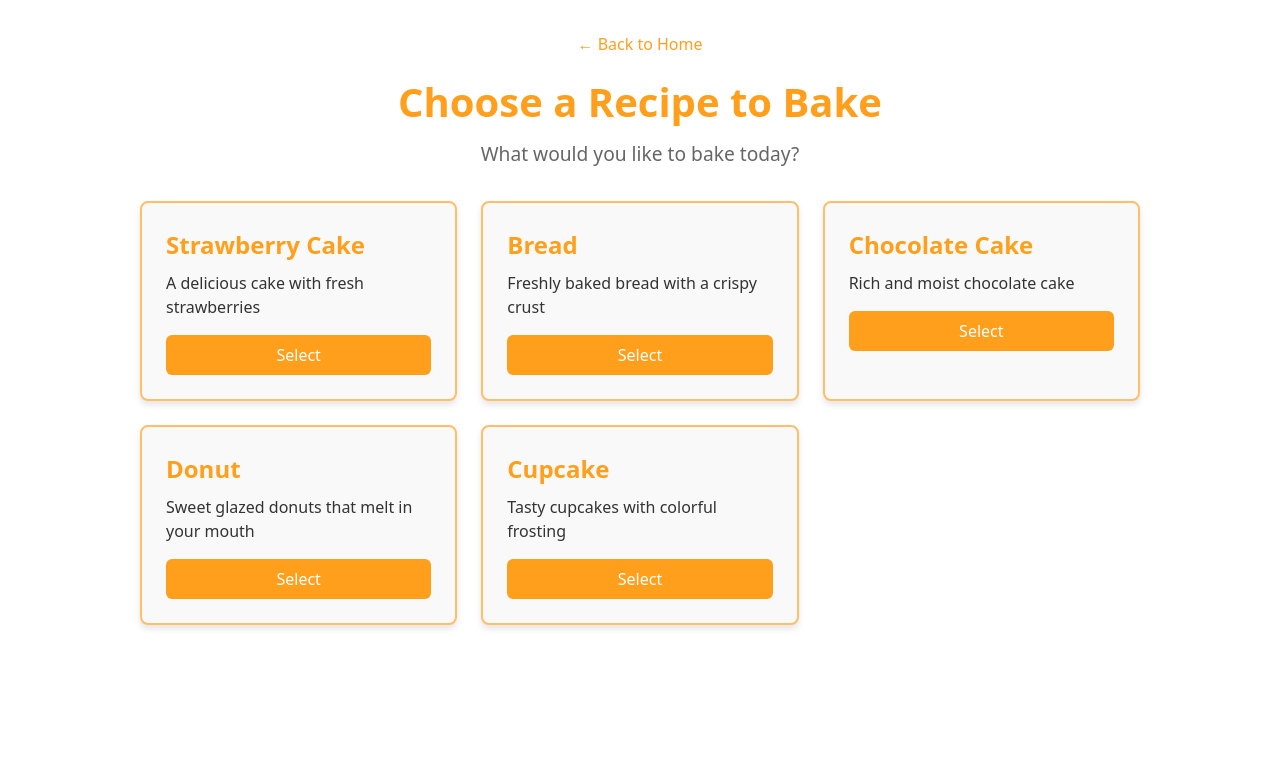
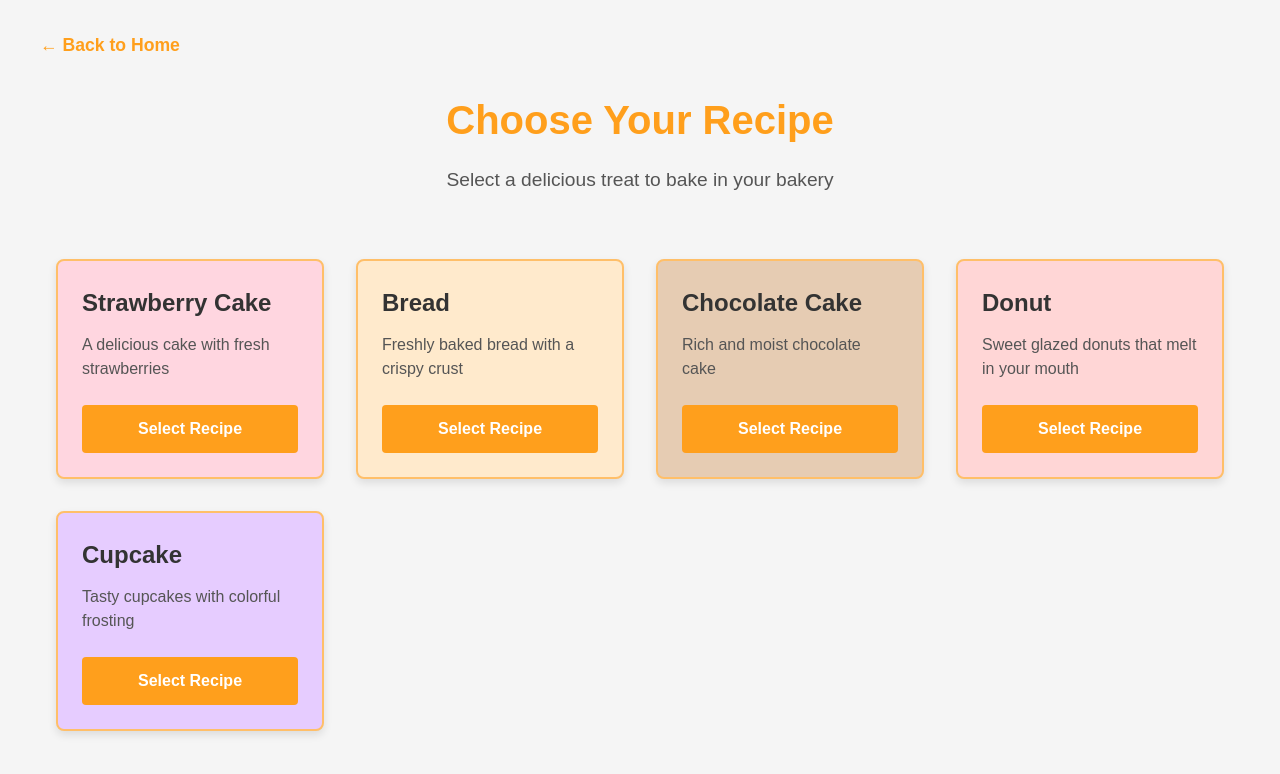
Before and after one commit to kllrasc/bakery-game, a Next.js app: page /recipes in a window 1280 px wide. Shown: the top 774 px of the page. Built offline with nearby package versions, Linux system fonts and the light colour scheme.

Commit message:
Make home and recipes pages distinctly different to fix navigation issues

```diff
--- a/pages/index.tsx
+++ b/pages/index.tsx
@@ -10,7 +10,9 @@ export default function Home() {
       flexDirection: 'column',
       alignItems: 'center',
       justifyContent: 'center',
-      backgroundColor: '#FFFFFF'
+      backgroundColor: '#FFFFFF',
+      backgroundImage: 'url("https://www.transparenttextures.com/patterns/cupcake.png")',
+      fontFamily: 'Arial, sans-serif'
     }}>
       <Head>
         <title>Bakery Game</title>
@@ -24,35 +26,44 @@ export default function Home() {
         alignItems: 'center',
         justifyContent: 'center',
         width: '100%',
-        padding: '0 1rem',
-        textAlign: 'center'
+        maxWidth: '800px',
+        padding: '3rem',
+        textAlign: 'center',
+        backgroundColor: 'rgba(255, 255, 255, 0.9)',
+        borderRadius: '1rem',
+        boxShadow: '0 8px 32px rgba(0, 0, 0, 0.1)'
       }}>
         <h1 style={{
           fontSize: '4rem',
           fontWeight: 'bold',
           color: '#FF9F1C',
-          marginBottom: '1rem'
+          marginBottom: '1.5rem',
+          textShadow: '2px 2px 4px rgba(0, 0, 0, 0.1)'
         }}>
           Bakery Game
         </h1>
         <p style={{
-          fontSize: '1.25rem',
+          fontSize: '1.5rem',
           color: '#555',
-          marginTop: '1rem'
+          marginTop: '1rem',
+          marginBottom: '2rem',
+          maxWidth: '600px'
         }}>
           Bake delicious treats and grow your bakery business
         </p>
-        <div style={{ marginTop: '2rem' }}>
+        <div style={{ marginTop: '1rem' }}>
           <Link href="/recipes" style={{ textDecoration: 'none' }}>
             <button style={{
               backgroundColor: '#FF9F1C',
               color: 'white',
               border: 'none',
-              padding: '0.75rem 2rem',
-              borderRadius: '0.375rem',
-              fontSize: '1.125rem',
-              fontWeight: '500',
-              cursor: 'pointer'
+              padding: '1rem 2.5rem',
+              borderRadius: '50px',
+              fontSize: '1.25rem',
+              fontWeight: 'bold',
+              cursor: 'pointer',
+              boxShadow: '0 4px 8px rgba(255, 159, 28, 0.3)',
+              transition: 'transform 0.2s ease, box-shadow 0.2s ease'
             }}>
               Start Baking
             </button>
--- a/pages/recipes.tsx
+++ b/pages/recipes.tsx
@@ -8,76 +8,119 @@ const recipes = [
     id: 'strawberry-cake',
     name: 'Strawberry Cake',
     description: 'A delicious cake with fresh strawberries',
+    color: '#FFD6E0'
   },
   {
     id: 'bread',
     name: 'Bread',
     description: 'Freshly baked bread with a crispy crust',
+    color: '#FFEACC'
   },
   {
     id: 'chocolate-cake',
     name: 'Chocolate Cake',
     description: 'Rich and moist chocolate cake',
+    color: '#E6CCB3'
   },
   {
     id: 'donut',
     name: 'Donut',
     description: 'Sweet glazed donuts that melt in your mouth',
+    color: '#FFD6D6'
   },
   {
     id: 'cupcake',
     name: 'Cupcake',
     description: 'Tasty cupcakes with colorful frosting',
+    color: '#E6CCFF'
   },
 ];
 
-export default function Recipes() {
+export default function RecipesPage() {
   return (
-    <div style={{ minHeight: '100vh', padding: '2rem', backgroundColor: '#FFFFFF' }}>
+    <div style={{
+      minHeight: '100vh',
+      padding: '2rem',
+      backgroundColor: '#f5f5f5',
+      fontFamily: 'Arial, sans-serif'
+    }}>
       <Head>
-        <title>Select Recipe - Bakery Game</title>
+        <title>Recipe Selection - Bakery Game</title>
         <meta name="description" content="Select a recipe to bake" />
         <link rel="icon" href="/favicon.ico" />
       </Head>
 
-      <div style={{ maxWidth: '1000px', margin: '0 auto' }}>
-        <header style={{ textAlign: 'center', marginBottom: '2rem' }}>
-          <div>
-            <Link href="/" style={{ color: '#FF9F1C', textDecoration: 'none' }}>
+      <div style={{ maxWidth: '1200px', margin: '0 auto' }}>
+        <nav style={{ marginBottom: '2rem' }}>
+          <Link href="/" style={{
+            color: '#FF9F1C',
+            textDecoration: 'none',
+            fontSize: '1.1rem',
+            fontWeight: 'bold',
+            display: 'inline-block'
+          }}>
             ← Back to Home
           </Link>
-          </div>
-          <h1 style={{ color: '#FF9F1C', fontSize: '2.5rem', fontWeight: 'bold', marginTop: '1rem' }}>Choose a Recipe to Bake</h1>
-          <p style={{ color: '#666', fontSize: '1.2rem', marginTop: '0.5rem' }}>What would you like to bake today?</p>
+        </nav>
+
+        <header style={{ textAlign: 'center', marginBottom: '3rem' }}>
+          <h1 style={{
+            color: '#FF9F1C',
+            fontSize: '2.5rem',
+            fontWeight: 'bold',
+            marginBottom: '1rem'
+          }}>
+            Choose Your Recipe
+          </h1>
+          <p style={{ fontSize: '1.2rem', color: '#555' }}>
+            Select a delicious treat to bake in your bakery
+          </p>
         </header>
 
-        <div style={{ display: 'grid', gridTemplateColumns: 'repeat(auto-fill, minmax(280px, 1fr))', gap: '1.5rem' }}>
+        <div style={{
+          display: 'grid',
+          gridTemplateColumns: 'repeat(auto-fill, minmax(250px, 1fr))',
+          gap: '2rem',
+          padding: '1rem'
+        }}>
           {recipes.map((recipe) => (
-            <div
-              key={recipe.id}
-              style={{
-                backgroundColor: '#f9f9f9',
-                borderRadius: '0.5rem',
+            <div key={recipe.id} style={{
+              backgroundColor: recipe.color,
+              borderRadius: '8px',
               padding: '1.5rem',
-                boxShadow: '0 4px 6px rgba(0,0,0,0.1)',
-                border: '2px solid #FFBF69'
-              }}
-            >
-              <h2 style={{ color: '#FF9F1C', fontSize: '1.5rem', fontWeight: 'bold', marginBottom: '0.5rem' }}>{recipe.name}</h2>
-              <p style={{ color: '#333', marginBottom: '1rem' }}>{recipe.description}</p>
-              <button
-                style={{
+              boxShadow: '0 4px 8px rgba(0, 0, 0, 0.1)',
+              transition: 'transform 0.2s ease',
+              cursor: 'pointer',
+              border: '2px solid #FFBF69',
+              display: 'flex',
+              flexDirection: 'column'
+            }}>
+              <h2 style={{
+                color: '#333',
+                fontSize: '1.5rem',
+                fontWeight: 'bold',
+                marginBottom: '0.75rem'
+              }}>
+                {recipe.name}
+              </h2>
+              <p style={{
+                color: '#555',
+                marginBottom: '1.5rem',
+                flex: 1
+              }}>
+                {recipe.description}
+              </p>
+              <button style={{
                 backgroundColor: '#FF9F1C',
                 color: 'white',
                 border: 'none',
-                  padding: '0.5rem 1rem',
-                  borderRadius: '0.375rem',
-                  width: '100%',
+                borderRadius: '4px',
+                padding: '0.75rem 1rem',
+                fontWeight: 'bold',
                 cursor: 'pointer',
-                  fontWeight: '500'
-                }}
-              >
-                Select
+                transition: 'background-color 0.2s ease'
+              }}>
+                Select Recipe
               </button>
             </div>
           ))}
```
Lines whose indentation alone changed are shown as unchanged.
